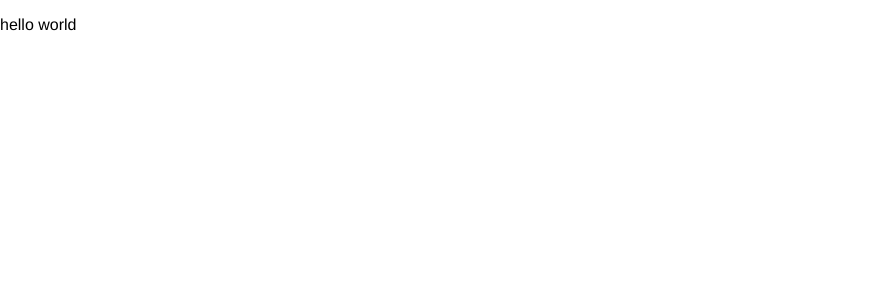
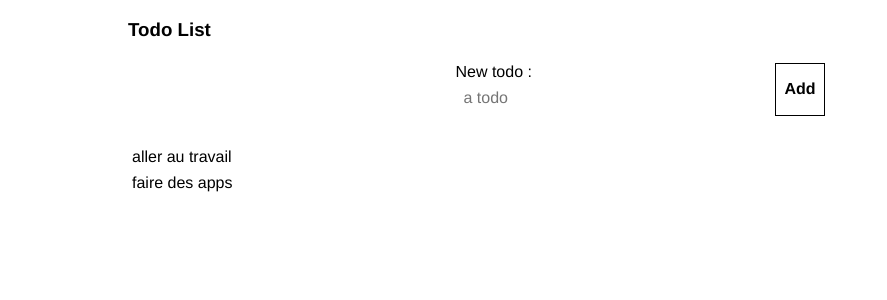
Before and after one commit to adz5a/ts-todo, a React app: page / in a window 1280 px wide. Shown: the top 300 px of the page, without its empty margins (0-887 px from the left). Built offline with nearby package versions, Linux system fonts and the light colour scheme.

Commit message:
add nicer styles

```diff
--- a/src/App.js
+++ b/src/App.js
@@ -1,11 +1,87 @@
 import React, { Component } from 'react';
-import logo from './logo.svg';
 import { hello } from "./hello.ts";
+import { List, Record } from "immutable";
+import noop from 'lodash/noop';
+import join from 'lodash/join';
+import { css } from "glamor";
+
+
+const inputStyleFocus = css({
+    "&:focus": {
+        borderBottom: "solid 1px black"
+    }
+});
+const TodoRecord = Record({
+    task: ""
+});
+
+
+
+function Main ({ children }) {
+    return (
+        <section className={"mw8-l measure-narrow mw7-ns ml-auto mr-auto flex flex-column justify-center"}>{children}</section>
+    );
+}
+
+
+function AddTodo ({ onAdd = noop }) {
+
+    return (
+        <form className="dib pa1 flex justify-center">
+            <label
+                className="mr3"
+            >
+                New todo : <input
+                    className={join(["bn input-reset pa2 w-100", inputStyleFocus], " ")}
+                    placeholder="a todo"
+                    type="text"
+                />
+            </label>
+            <input
+                className="input-reset button-reset ba b--black bg-white pa2 b hover-white hover-bg-black grow"
+                value="Add"
+                type="submit"
+            />
+        </form>
+    );
+
+}
+
+
+function TodoList ({ todos = List() }) {
+    return (
+        <ul className="dib pa1 list">
+            {todos.map(( todo, index ) => <Todo todo={todo} key={index}/>)}
+        </ul>
+    );
+
+}
+
+
+function Todo ({ todo = TodoRecord() }) {
+    return (
+        <li className="mt2 mb2">
+            {todo.get("task")}
+        </li>
+    );
+
+}
+
+const dummyData = List(["aller au travail", "faire des apps"])
+    .map(task => ({ task }))
+    .map(TodoRecord);
+
 
 class App extends Component {
     render() {
         return (
-            <p>{hello("world")}</p>
+            <Main>
+                <h3>Todo List</h3>
+                <AddTodo />
+                <TodoList
+                    todos={dummyData}
+                />
+            </Main>
         );
     }
 }
```
